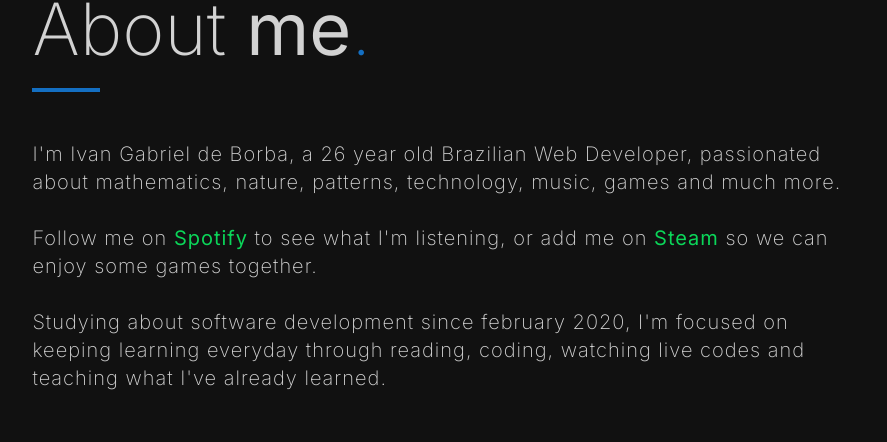
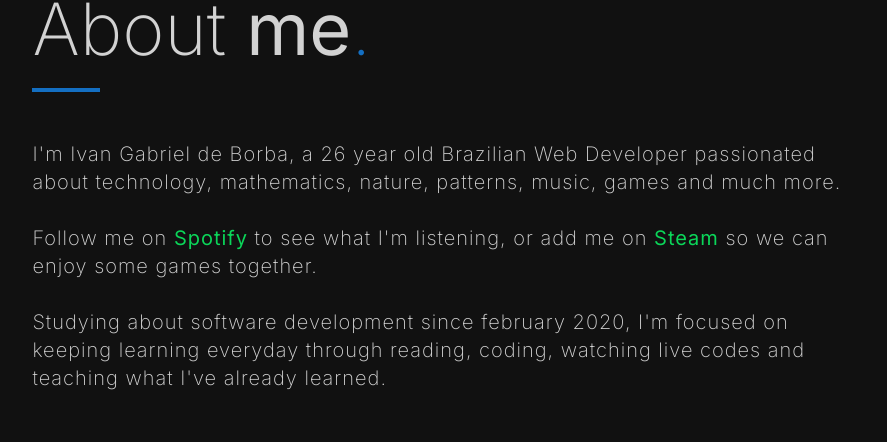
Before and after one commit to IvanBorba/portfolio, a React (Vite) app: page / in a window 1280 px wide. Shown: the part 911-1353 px from the top of the page, without its empty margins (198-1085 px from the left). Built offline with nearby package versions, Linux system fonts and the light colour scheme.

Commit message:
fix: type fix

```diff
--- a/src/pages/Landing/index.tsx
+++ b/src/pages/Landing/index.tsx
@@ -94,8 +94,8 @@ const LandingPage = () => {
           <HorizontalLine />
           <p>
             I'm Ivan Gabriel de Borba, a {new Date().getFullYear() - 1996} year
-            old Brazilian Web Developer, passionated about mathematics, nature,
-            patterns, technology, music, games and much more.
+            old Brazilian Web Developer passionated about technology,
+            mathematics, nature, patterns, music, games and much more.
             <br />
             <br />
             Follow me on{" "}
```
